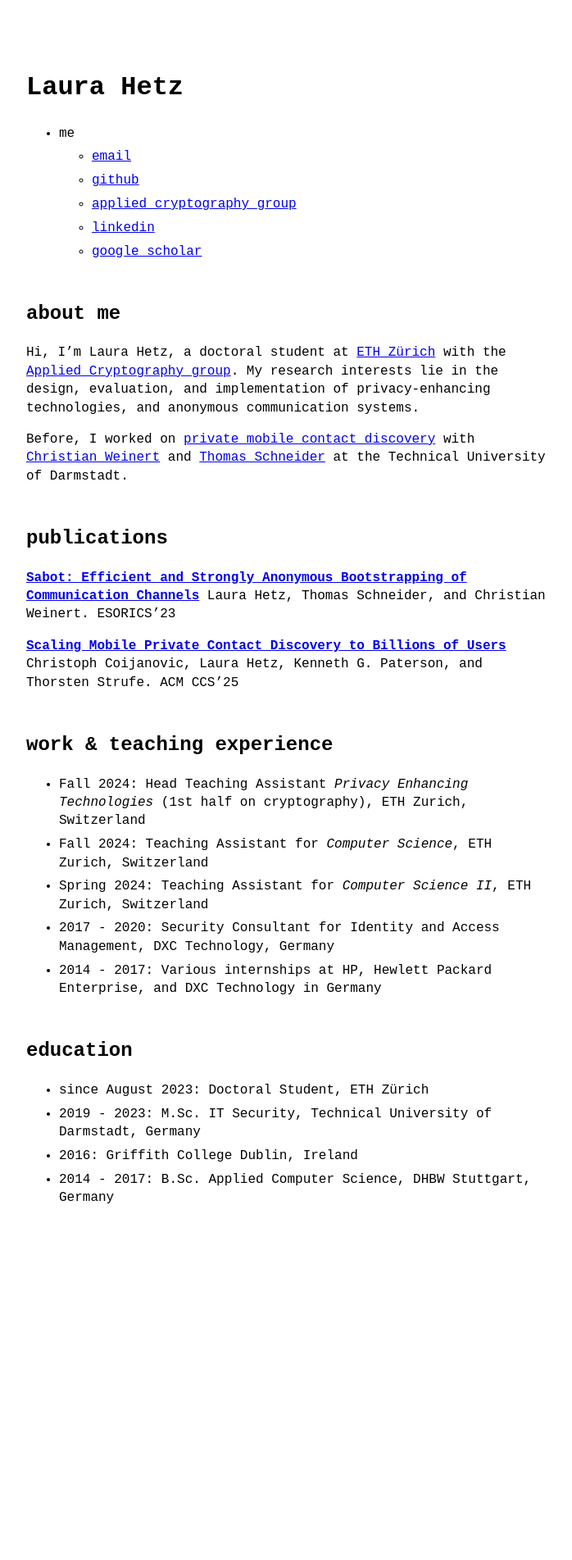
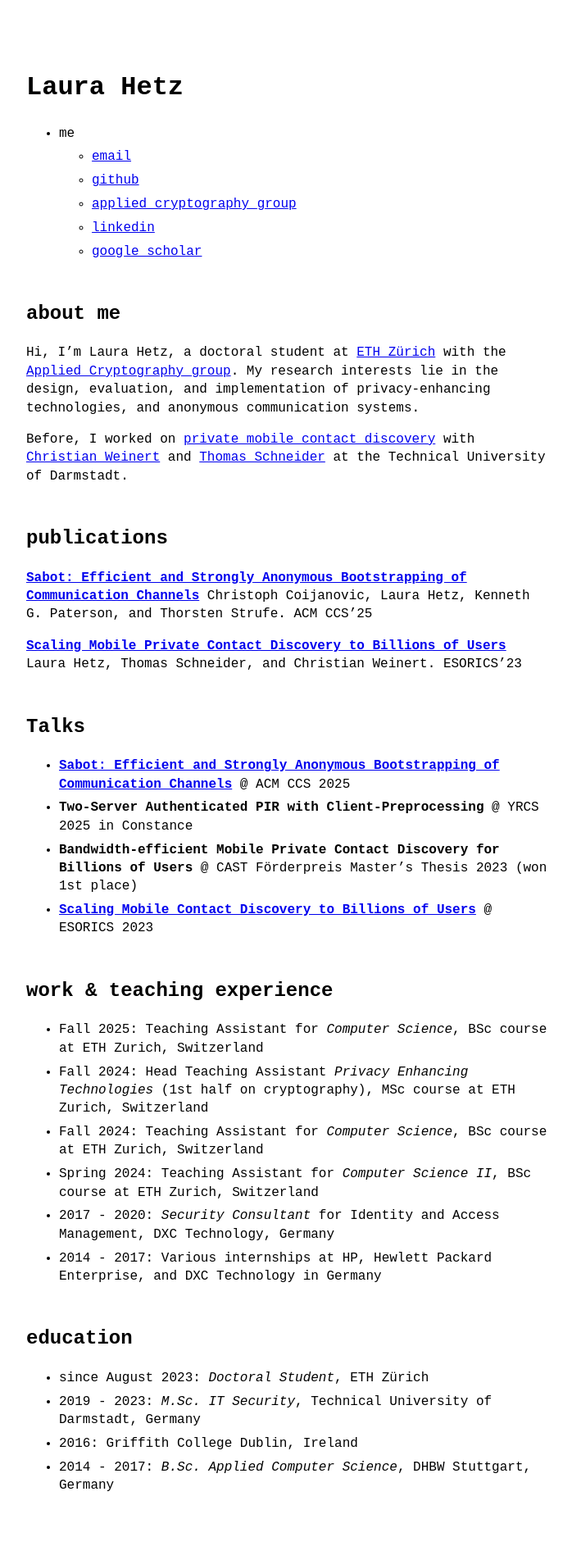
Before and after one commit to laurahetz/laurahetz.github.io, a Jekyll site: the page built from index.md, in a window 1280 px wide. Shown: the whole page at 82% size, without its empty margins (288-986 px from the left). Built offline with Jekyll 4.4.1, drawn with Linux system fonts in a browser that asks for light colours; before the commit the page ends 1552 px from its top, so only the background shows below that.

Commit message:
fixed publications, added talks

```diff
--- a/index.md
+++ b/index.md
@@ -10,25 +10,36 @@ My research interests lie in the design, evaluation, and implementation of priva
 Before, I worked on [private mobile contact discovery](https://contact-discovery.github.io/) with [Christian Weinert](https://pure.royalholloway.ac.uk/en/persons/christian-weinert) and [Thomas Schneider](https://www.encrypto.cs.tu-darmstadt.de/team_encrypto/thomas_schneider/index.en.jsp) at the Technical University of Darmstadt.
 
 
+
 ## publications
 
+
 **[Sabot: Efficient and Strongly Anonymous Bootstrapping of Communication Channels](https://eprint.iacr.org/2025/971)**
+Christoph Coijanovic, Laura Hetz, Kenneth G. Paterson, and Thorsten Strufe. ACM CCS'25
+
+**[Scaling Mobile Private Contact Discovery to Billions of Users](https://ia.cr/2023/758)**
 Laura Hetz, Thomas Schneider, and Christian Weinert. ESORICS'23
 
-**[Scaling Mobile Private Contact Discovery to Billions of Users](https://ia.cr/2023/758)**
-Christoph Coijanovic, Laura Hetz, Kenneth G. Paterson, and Thorsten Strufe. ACM CCS'25
+
+## Talks
+
+- **[Sabot: Efficient and Strongly Anonymous Bootstrapping of Communication Channels](media/CCS25-Sabot.pdf)** @ ACM CCS 2025
+- **Two-Server Authenticated PIR with Client-Preprocessing** @ YRCS 2025 in Constance
+- **Bandwidth-efficient Mobile Private Contact Discovery for Billions of Users** @ CAST Förderpreis Master's Thesis 2023 (won 1st place)
+- **[Scaling Mobile Contact Discovery to Billions of Users](media/ESORICS23-Disco.pdf)** @ ESORICS 2023
 
 ## work & teaching experience
 
-- Fall 2024: Head Teaching Assistant *Privacy Enhancing Technologies* (1st half on cryptography), ETH Zurich, Switzerland
-- Fall 2024: Teaching Assistant for *Computer Science*, ETH Zurich, Switzerland
-- Spring 2024: Teaching Assistant for *Computer Science II*, ETH Zurich, Switzerland
-- 2017 - 2020: Security Consultant for Identity and Access Management, DXC Technology, Germany
+- Fall 2025: Teaching Assistant for *Computer Science*, BSc course at ETH Zurich, Switzerland
+- Fall 2024: Head Teaching Assistant *Privacy Enhancing Technologies* (1st half on cryptography), MSc course at ETH Zurich, Switzerland
+- Fall 2024: Teaching Assistant for *Computer Science*, BSc course at ETH Zurich, Switzerland
+- Spring 2024: Teaching Assistant for *Computer Science II*, BSc course at ETH Zurich, Switzerland
+- 2017 - 2020: *Security Consultant* for Identity and Access Management, DXC Technology, Germany
 - 2014 - 2017: Various internships at HP, Hewlett Packard Enterprise, and DXC Technology in Germany
 
 ## education
 
-- since August 2023: Doctoral Student, ETH Zürich
-- 2019 - 2023: M.Sc. IT Security, Technical University of Darmstadt, Germany
+- since August 2023: *Doctoral Student*, ETH Zürich
+- 2019 - 2023: *M.Sc. IT Security*, Technical University of Darmstadt, Germany
 - 2016: Griffith College Dublin, Ireland
-- 2014 - 2017: B.Sc. Applied Computer Science, DHBW Stuttgart, Germany
+- 2014 - 2017: *B.Sc. Applied Computer Science*, DHBW Stuttgart, Germany
```
Also changed, not shown: 2 other files.
